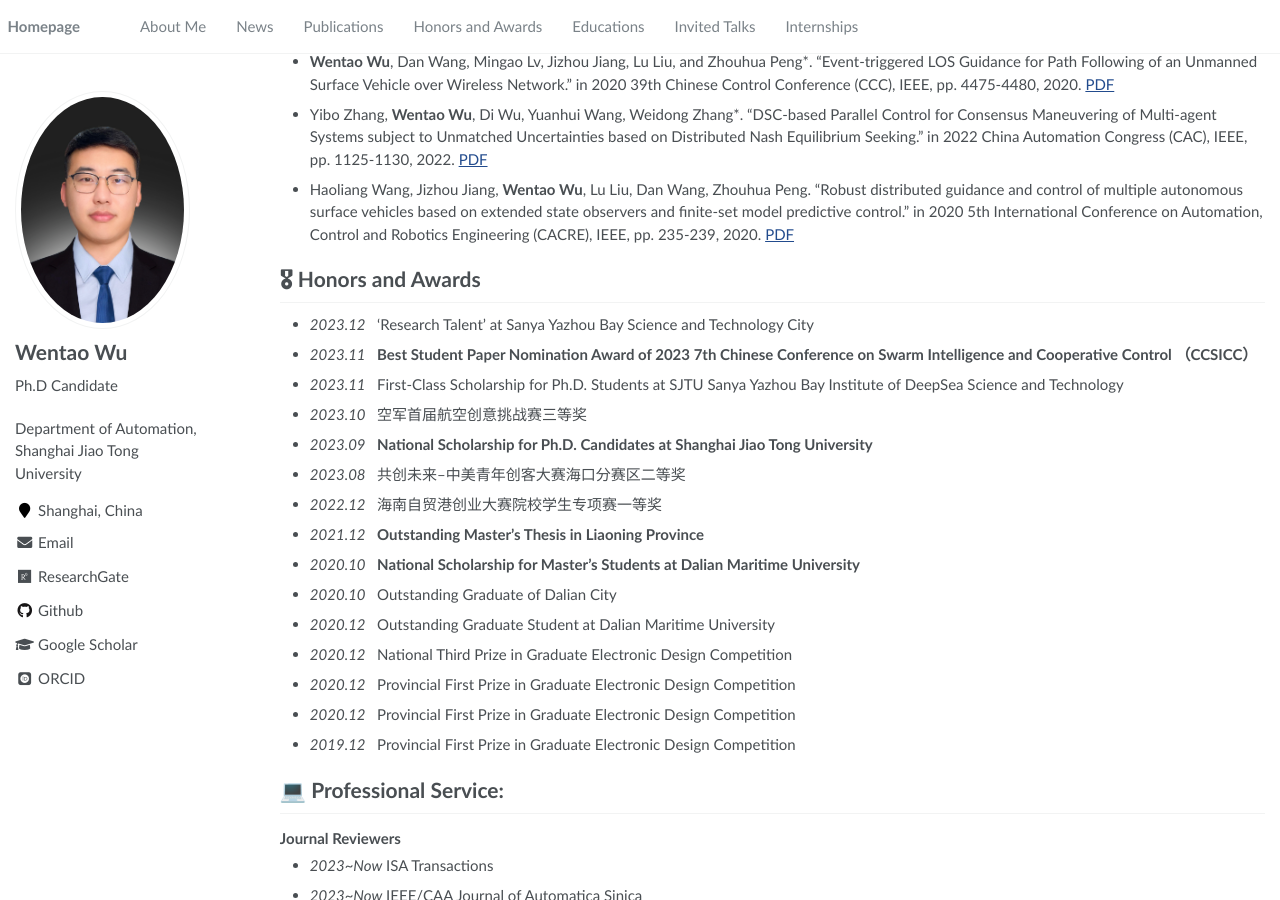
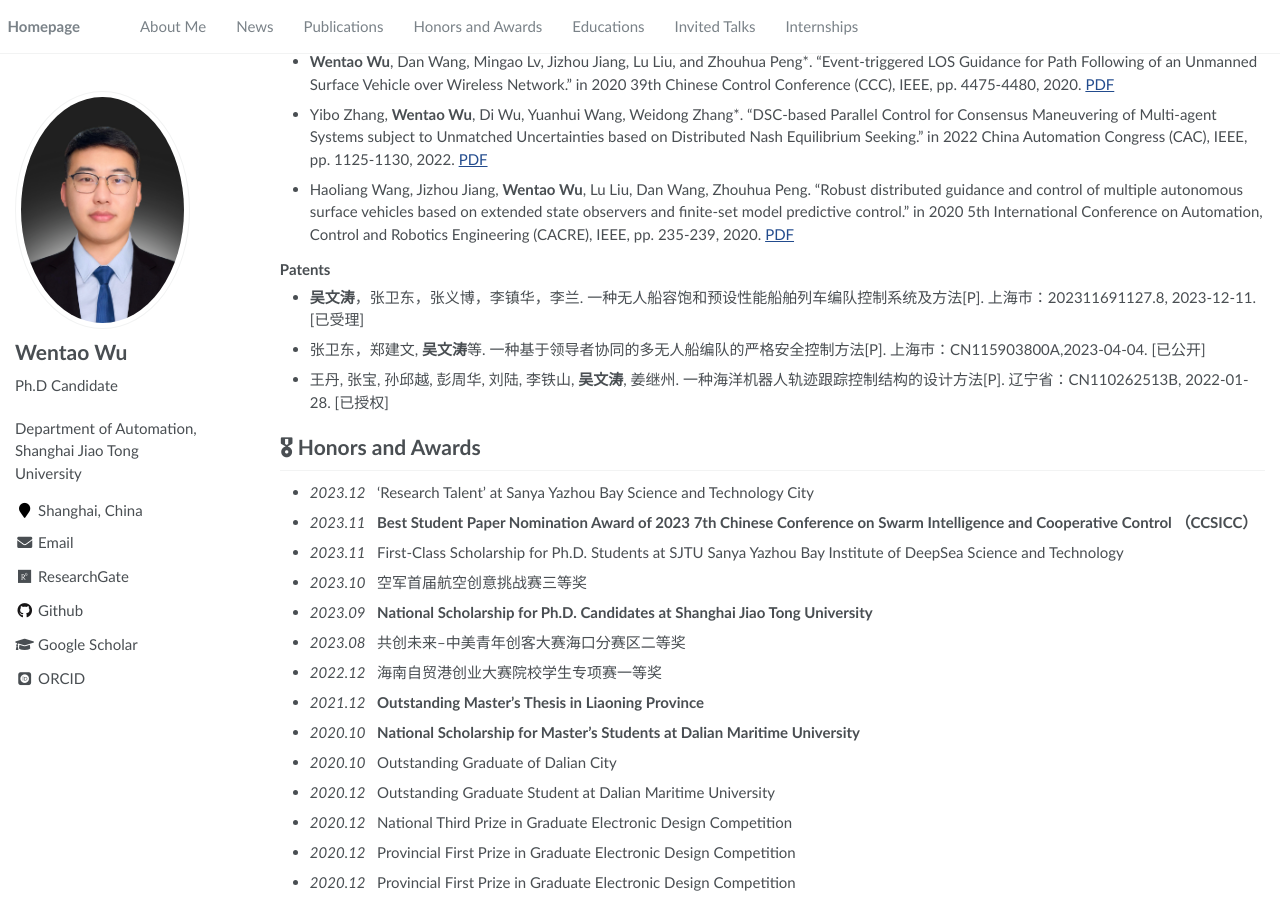
Before and after one commit to wwtsjtu/wwt.github.io, a Jekyll site: the page built from _pages/about.md, in a window 1280 px wide and 900 px high, scrolled down 4187 px. Built offline with Jekyll 4.4.1, drawn with Linux system fonts in a browser that asks for light colours; some web fonts are replaced.

Commit message:
Update about.md

```diff
--- a/_pages/about.md
+++ b/_pages/about.md
@@ -141,6 +141,13 @@ My research interest includes neural machine translation and computer vision. I
 - Yibo Zhang, **Wentao Wu**, Di Wu, Yuanhui Wang, Weidong Zhang*. "DSC-based Parallel Control for Consensus Maneuvering of Multi-agent Systems subject to Unmatched Uncertainties based on Distributed Nash Equilibrium Seeking.” in 2022 China Automation Congress (CAC), IEEE, pp. 1125-1130, 2022. [PDF]()
 - Haoliang Wang, Jizhou Jiang, **Wentao Wu**, Lu Liu, Dan Wang, Zhouhua Peng. "Robust distributed guidance and control of multiple autonomous surface vehicles based on extended state observers and finite-set model predictive control.” in 2020 5th International Conference on Automation, Control and Robotics Engineering (CACRE), IEEE, pp. 235-239, 2020. [PDF]()
 
+### Patents
+
+- **吴文涛**，张卫东，张义博，李镇华，李兰. 一种无人船容饱和预设性能船舶列车编队控制系统及方法[P]. 上海市：202311691127.8, 2023-12-11. [已受理]
+
+- 张卫东，郑建文, **吴文涛**等. 一种基于领导者协同的多无人船编队的严格安全控制方法[P]. 上海市：CN115903800A,2023-04-04. [已公开]
+- 王丹, 张宝, 孙邱越, 彭周华, 刘陆, 李铁山, **吴文涛**, 姜继州. 一种海洋机器人轨迹跟踪控制结构的设计方法[P]. 辽宁省：CN110262513B, 2022-01-28. [已授权]
+
 # 🎖 Honors and Awards
 - *2023.12* &nbsp; 'Research Talent' at Sanya Yazhou Bay Science and Technology City
 - *2023.11* &nbsp; **Best Student Paper Nomination Award of 2023 7th Chinese Conference on Swarm Intelligence and Cooperative Control （CCSICC）**
```
